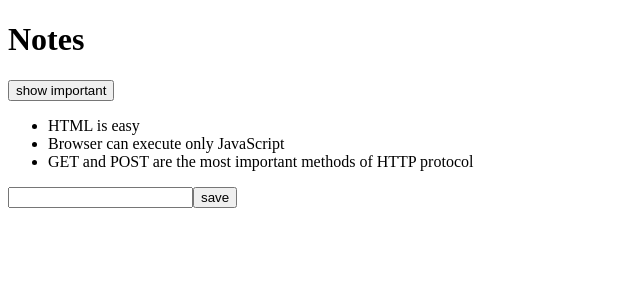
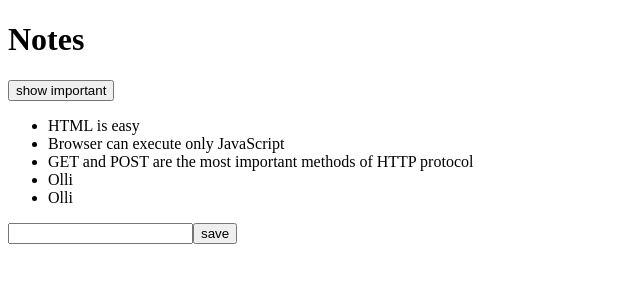
Before and after one commit to hartonenolli/fullstackopen, a React (Vite) app in the folder part2/part1/: page / in a window 1280 px wide. Shown: the top 300 px of the page, without its empty margins (0-640 px from the left). Built offline with nearby package versions, Linux system fonts and the light colour scheme; data requests are answered from the project's data file.

Commit message:
Saving notes to db.json

```diff
--- a/part2/part1/db.json
+++ b/part2/part1/db.json
@@ -14,6 +14,16 @@
       "id": "3",
       "content": "GET and POST are the most important methods of HTTP protocol",
       "important": true
+    },
+    {
+      "id": "4bc8",
+      "content": "Olli",
+      "important": false
+    },
+    {
+      "id": "0d07",
+      "content": "Olli",
+      "important": true
     }
   ]
 }
--- a/part2/part1/src/App.jsx
+++ b/part2/part1/src/App.jsx
@@ -19,16 +19,20 @@
 
   useEffect(hook, [])
 
-  const addNote = (event) => {
+  const addNote = event => {
     event.preventDefault()
     const noteObject = {
       content: newNote,
       important: Math.random() > 0.5,
-      id: String(notes.length + 1),
     }
 
-    setNotes(notes.concat(noteObject))
-    setNewNote('')
+    axios
+      .post('http://localhost:3001/notes', noteObject)
+      .then(response => {
+
+        setNotes(notes.concat(response.data))
+        setNewNote('')
+      })
   }
 
   const handleNoteChange = (event) => {
```
Lines whose indentation alone changed are shown as unchanged.
